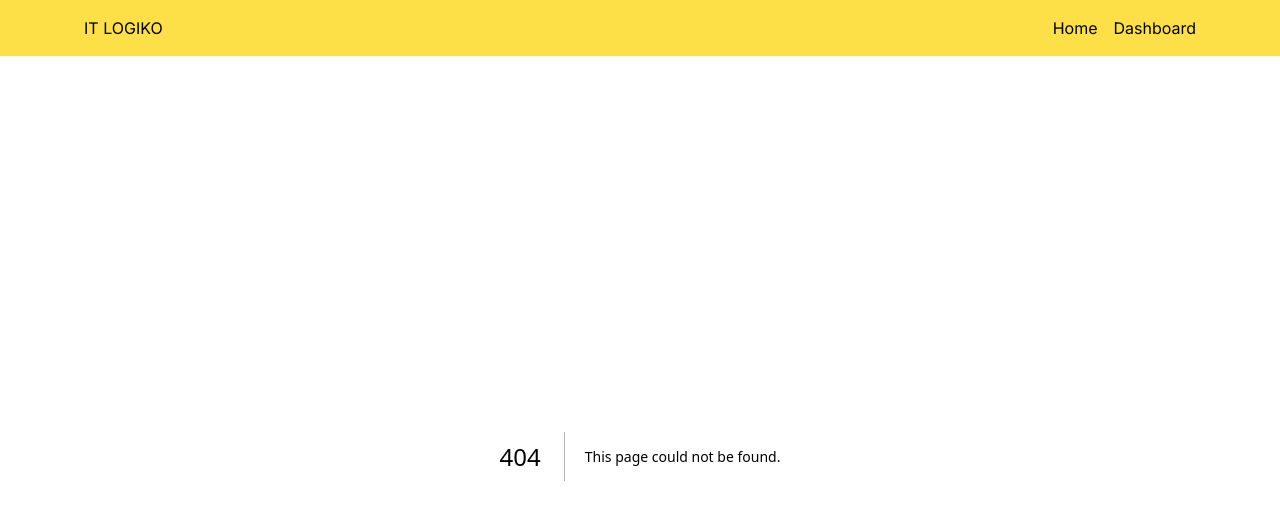
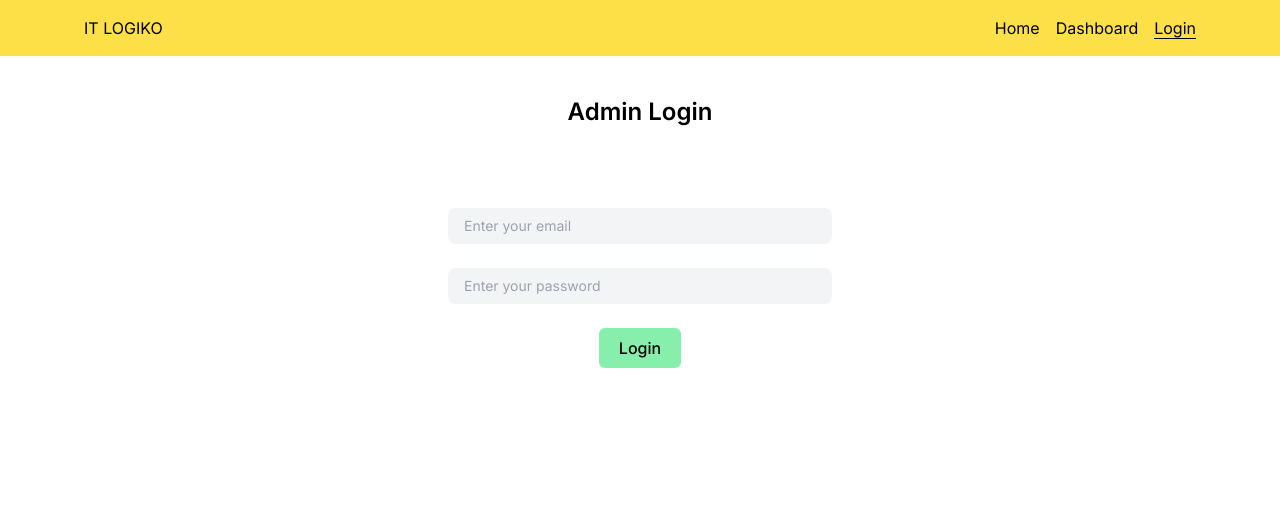
Before and after one commit to DeveloperDolon/itlogiko-task-one-frontend, a Next.js app: page /login in a window 1280 px wide. Before the commit this address had no page. Shown: the top 520 px of the page. Built offline with nearby package versions, Linux system fonts and the light colour scheme.

Commit message:
login page design added commit

```diff
--- a/src/app/_component/NavBar/NavBar.tsx
+++ b/src/app/_component/NavBar/NavBar.tsx
@@ -31,6 +31,16 @@ const NavBar = () => {
               Dashboard
             </Link>
           </li>
+          <li className="md:py-4 py-3 ">
+            <Link
+              href={"/login"}
+              className={`duration-100 transition-all hover:border-b border-black ${
+                router === "/login" && "border-b"
+              }`}
+            >
+              Login
+            </Link>
+          </li>
         </ul>
       </div>
     </div>
--- /dev/null
+++ b/src/app/login/page.tsx
@@ -0,0 +1,36 @@
+import React from "react";
+import MyContainer from "../_component/MyContainer/MyContainer";
+
+const page = () => {
+  return (
+    <MyContainer>
+      <h1 className="md:mt-10 mt-6 text-center md:text-2xl text-xl font-semibold">
+        Admin Login
+      </h1>
+
+      <form className="max-w-96 flex flex-col mx-auto md:mt-20 mt-16 gap-6">
+        <input
+          className="md:px-4 md:text-sm text-xs px-3 md:py-2 py-1 bg-gray-100 rounded-lg"
+          type="email"
+          placeholder="Enter your email"
+        />
+
+        <input
+          className="md:px-4 md:text-sm text-xs px-3 md:py-2 py-1 bg-gray-100 rounded-lg"
+          type="password"
+          placeholder="Enter your password"
+        />
+        <div className="flex justify-center">
+          <button
+            className="w-fit bg-green-300 md:text-base text-sm md:px-5 px-4 md:py-2 py-1  font-medium rounded-md"
+            type="submit"
+          >
+            Login
+          </button>
+        </div>
+      </form>
+    </MyContainer>
+  );
+};
+
+export default page;
```
